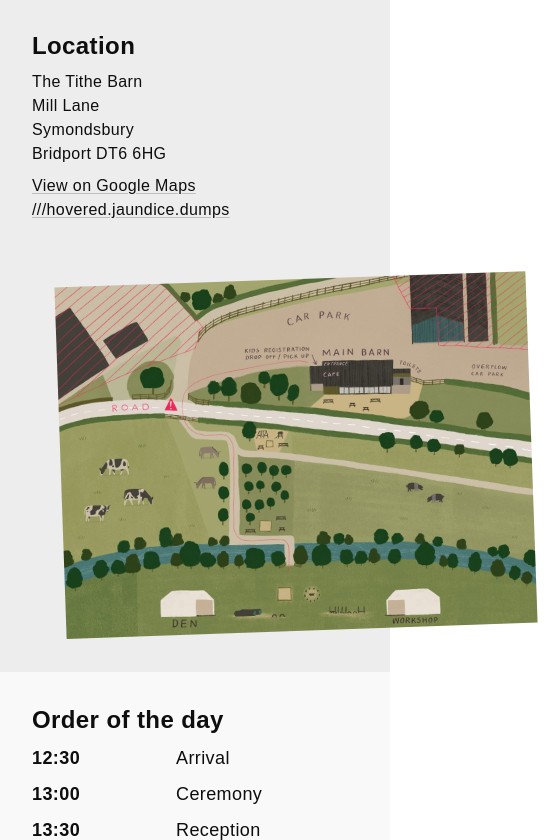
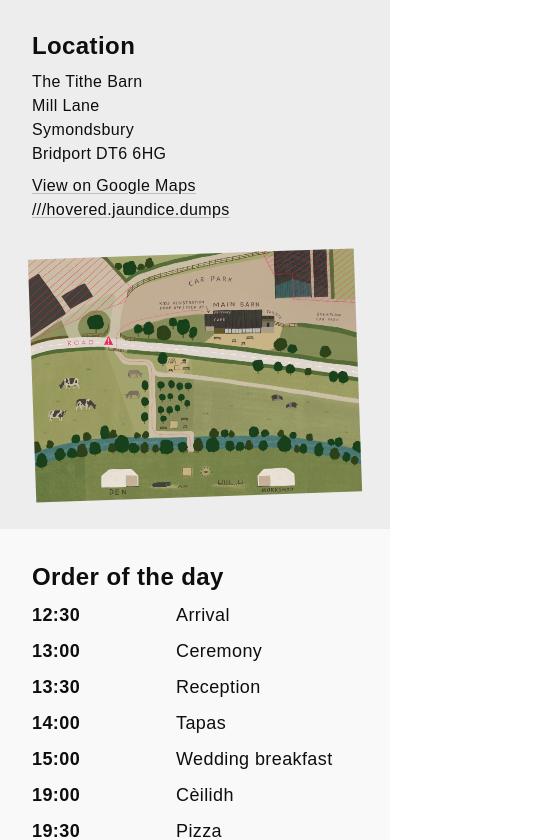
Before and after one commit to tommyparker/wedding, an Astro site: page / in a window 390 px wide. Shown: the part 846-1686 px from the top of the page, 560 px wide, since content can reach past the window. Built offline with nearby package versions, Linux system fonts and the light colour scheme; Astro itself is replaced by a stand-in of ours; a web font is replaced by a local one.

Commit message:
Image fix v11? (iOS)

```diff
--- a/src/components/Details.astro
+++ b/src/components/Details.astro
@@ -7,8 +7,8 @@ import map from '../assets/MapExample.jpg';
 ---
 
 <Container class="bg-[#ededed]">
-    <div class="grid grid-cols-12 gap-12">
-        <div class="col-span-12 md:col-span-4 md:sticky top-16 h-fit">
+    <div class="block md:grid md:grid-cols-12 md:gap-12">
+        <div class="mb-8 md:mb-0 md:col-span-4 md:sticky top-16 h-fit">
             <h2>Location</h2>
             <div>
                 <p>The Tithe Barn
@@ -19,17 +19,13 @@ import map from '../assets/MapExample.jpg';
                 <br><a href="https://what3words.com/hovered.jaundice.dumps">///hovered.jaundice.dumps</a></p>
             </div>
         </div>
-        <div class="col-span-12 md:col-span-8 relative px-4">
-            <div class="transform-gpu">
         <Image
             src={map}
             alt="map"
             loading="lazy"
             sizes="(max-width: 768px) 100vw, 50vw"
-                    class="w-full h-auto -rotate-2 object-contain scale-[0.95]"
+            class="w-full h-auto -rotate-2 object-contain md:col-span-8"
         />
-            </div>
-        </div>
     </div>
 </Container>
 
```
Lines whose indentation alone changed are shown as unchanged.
